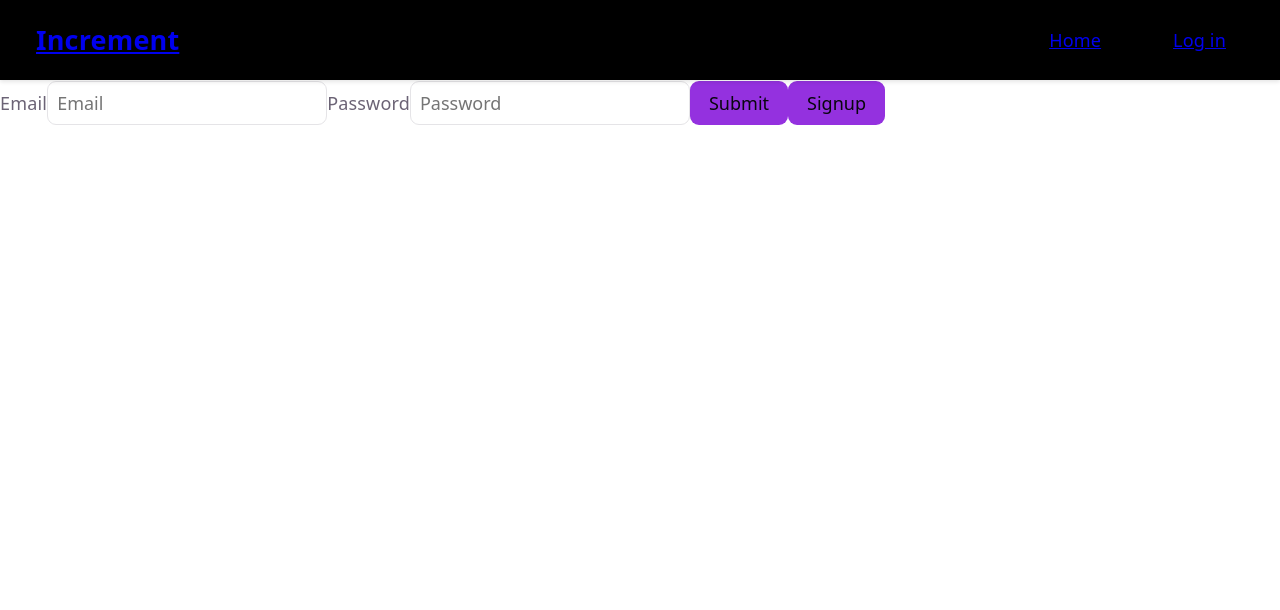
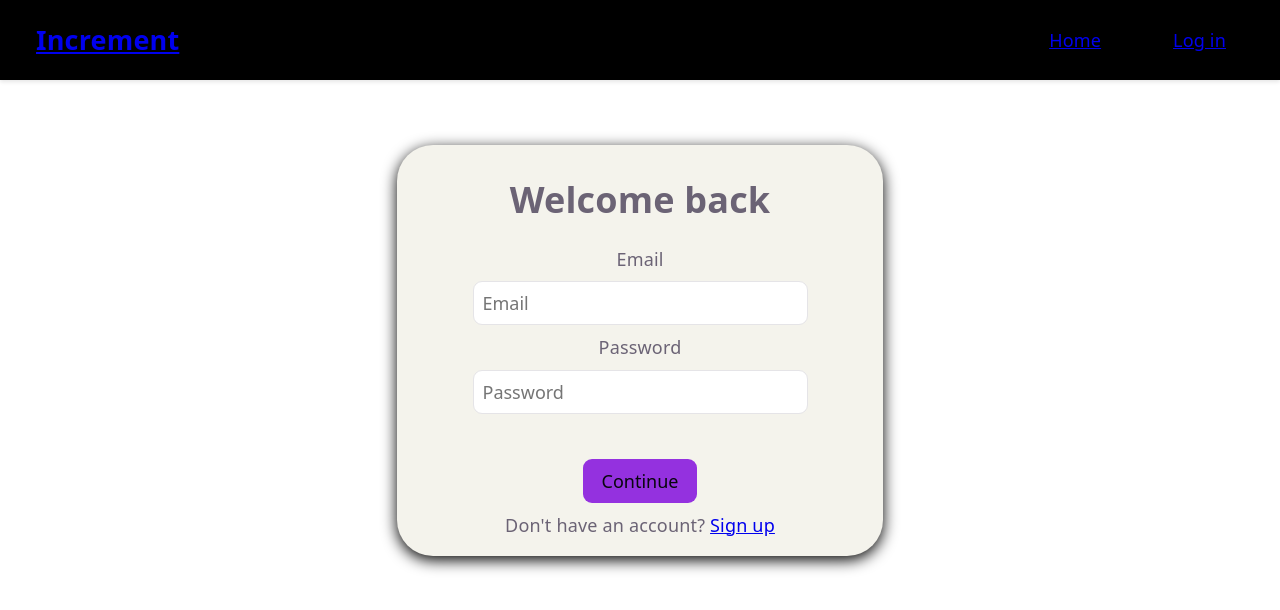
Before and after one commit to MelWang43/incremental-checklist, a React (Vite) app: page /login in a window 1280 px wide. Shown: the top 610 px of the page. Built offline with nearby package versions, Linux system fonts and the light colour scheme; no server answers.

Commit message:
Sttarted on login page

```diff
--- a/src/App.jsx
+++ b/src/App.jsx
@@ -22,6 +22,7 @@ function App() {
           <Routes>
             <Route path="/" element={<Home />} />
             <Route path="/login" element={<SignInPage />} />
+            <Route path="/signup" element={<SignInPage mode={'signup'}/>} />
             <Route path="/project/:id" element={<ProjectPage />} />
           </Routes>
         </main>
--- a/src/components/projects/CreateProjectCard.jsx
+++ b/src/components/projects/CreateProjectCard.jsx
@@ -9,6 +9,8 @@ function CreateProjectCard(){
     const [nameValid, setNameValid] = useState(true)
 
     const {addProject, loadProjects} = useProjects();
+
+    const [loading, setLoading] = useState(false);
 
     const nav = useNavigate()
 
@@ -30,11 +32,16 @@ function CreateProjectCard(){
     const handleConfirm = async (e) => {
         e.preventDefault();
 
+        if(loading) return
+
+
         setNameValid(true);
         if(!name){
             setNameValid(false)
             return;
         }
+
+        setLoading(true);
 
         const data = await addProject(name, "Test");
         setAdding(false);
@@ -60,7 +67,7 @@ function CreateProjectCard(){
             </button>
             <div className="form-wrapper">
                 <div className={`new-project-form ${adding ? 'active' : ''}`}>
-                    <label for="project-name">Project Name: </label>
+                    <label htmlFor="project-name">Project Name: </label>
                     <input className={`${nameValid ? '' : 'invalid'}`} id="project-name" placeholder='Name' value={name} onChange={handleNameChanged}></input>
 
                     <div className="btn-row-container">
--- a/src/css/Home.css
+++ b/src/css/Home.css
@@ -5,3 +5,7 @@
 .home-main{
     min-width: 0;
 }
+
+.grid-page{
+    display: flex;
+}
--- a/src/css/ProjectCard.css
+++ b/src/css/ProjectCard.css
@@ -2,7 +2,7 @@
     place-self: stretch;
     border-radius: 1.5rem;
 
-    border: 2px solid var(--accent);
+    border: 2px solid var(--accent-bg);
     overflow: hidden;
 
     display: flex;
--- a/src/css/ProjectDisplayPage.css
+++ b/src/css/ProjectDisplayPage.css
@@ -2,6 +2,9 @@
     display: flex;
     flex-direction: column;
     align-items: center;
+
+    width: 100%;
+    flex: 1;
 }
 
 .recent-projects{
@@ -24,3 +27,15 @@
 
     margin: 0 auto;
 }
+
+.home-no-account{
+    position: fixed;
+
+    display: flex;
+    flex-direction: column;
+    align-items: center;
+    justify-content: center;
+    width: 100%;
+    height: 100%;
+    flex: 1;
+}
--- /dev/null
+++ b/src/css/SignInPage.css
@@ -0,0 +1,32 @@
+.signin-page{
+    display: flex;
+    flex-direction: column;
+
+    min-width: 25rem;
+    width: 20%;
+    margin-top: 5%;
+    align-self: center;
+    justify-content: center;
+
+    background-color: var(--bg-darker);
+    padding: 1rem;
+    border-radius: 2rem;
+
+    box-shadow: 0 4px 15px black;
+
+    gap: 0.5rem;
+
+    align-items: center;
+}
+
+.signin-page input {
+    width: 70%;
+}
+
+.btn-login{
+    margin-top: 2rem;
+}
+
+input.invalid {
+    outline-color: var(--delete);
+}
--- a/src/pages/Home.jsx
+++ b/src/pages/Home.jsx
@@ -6,8 +6,9 @@ function Home(){
 
     return (
         <div className="grid-page">
-            <aside className="home-sidebar">Test</aside>
-            <main className="home-main"><ProjectDisplayPage/></main>
+            {/* <aside className="home-sidebar">Test</aside> */}
+            {/* <main className="home-main"><ProjectDisplayPage/></main> */}
+            <ProjectDisplayPage/>
         </div>
     )
 }
--- a/src/pages/ProjectDisplayPage.jsx
+++ b/src/pages/ProjectDisplayPage.jsx
@@ -14,7 +14,15 @@ function ProjectDisplayPage(){
     }, [])
 
     if (!user){
-        return <p>Log in first</p>
+        return (
+            <div className="home-no-account">
+                <h3>Log in first</h3>
+
+                <button>Log in</button>
+                <p>or</p>
+                <button>Sign up</button>
+            </div>
+        )
     }
     return(
         <div className="project-page">
--- a/src/pages/SignInPage.jsx
+++ b/src/pages/SignInPage.jsx
@@ -1,14 +1,48 @@
 import {useState} from 'react'
 import { supabase } from "../supabaseClient.js";
 import { useNavigate } from 'react-router-dom';
+import '../css/SignInPage.css'
 
-function SignInPage(){
+function SignInPage({mode = 'login'}){
     const [email, setEmail] = useState("");
     const [password, setPassword] = useState("");
 
+    const [signUpMode, setSignUpMode] = useState(mode === 'signup')
+
+    const [validEmail, setValidEmail] = useState(true);
+    const [validPassword, setValidPassword] = useState(true);
+
+    const [errorMessage, setErrorMessage] = useState('');
+
     const nav = useNavigate();
+
+    function validateInput(){
+        if(!email){
+            setErrorMessage("Please enter your email")
+            setValidEmail(false)
+            return false;
+        }
+        if(!password){
+            setErrorMessage("Please enter your password")
+            setValidPassword(false)
+            return false;
+        }
+
+        setValidEmail(true)
+        setValidPassword(true);
+        setErrorMessage('');
+
+        return true;
+    }
     const handleSubmit = async (e) => {
         e.preventDefault();
+
+
+        if(!validateInput()) return;
+        if(signUpMode){
+            handleSignUp(e);
+            return;
+        }
         const {data, error} = await supabase.auth.signInWithPassword({
             email: email,
             password: password
@@ -16,6 +50,8 @@ function SignInPage(){
 
         if(error){
             console.error(error.message)
+
+            setErrorMessage(error.message)
             return
         }
 
@@ -32,6 +68,7 @@ function SignInPage(){
 
         if(error){
             console.error(error.message)
+            setErrorMessage(error.message)
             return
         }
 
@@ -40,13 +77,40 @@ function SignInPage(){
         console.log("Signed up:", data.user)
     }
     return <div className="signin-page">
-        <label for="email">Email</label>
-        <input id="email" placeholder="Email" value={email} onChange={(e) => setEmail(e.target.value)}></input>
-        <label for="password">Password</label>
-        <input id="password" type="password" placeholder="Password" value={password} onChange={(e) => setPassword(e.target.value)}></input>
+        <h1>{signUpMode ? 'Create an account' : 'Welcome back'}</h1>
+        <label htmlFor="email">Email</label>
+        <input id="email" placeholder="Email" value={email} className={`email ${!validEmail ? 'invalid' : ''}`}
+            onChange={(e) => {
+                const raw = e.target.value;
+                if(raw){
+                    setValidEmail(true)
+                    setErrorMessage("")
+                }
+                setEmail(e.target.value)
 
-        <button onClick={handleSubmit}>Submit</button>
-        <button onClick={handleSignUp}>Signup</button>
+                }}></input>
+        <label htmlFor="password">Password</label>
+        <input id="password" type="password" placeholder="Password" value={password} className={`${!validPassword ? 'invalid' : ''}`}
+            onChange={(e) => {
+
+                const raw = e.target.value;
+                if(raw){
+                    setValidPassword(true)
+                    setErrorMessage("")
+                }
+
+                setPassword(e.target.value)
+                }}></input>
+
+        <button className="btn-login" onClick={handleSubmit}>{!signUpMode ? 'Continue' : 'Sign Up'}</button>
+
+        {errorMessage && <p style={{color: 'var(--delete)'}}>{errorMessage}</p>}
+
+        {signUpMode ?
+        <div>Existing user? <a href="login">Log in</a></div>
+        :
+        <div>Don't have an account? <a href="signup">Sign up</a></div>}
+
     </div>
 }
 
```
